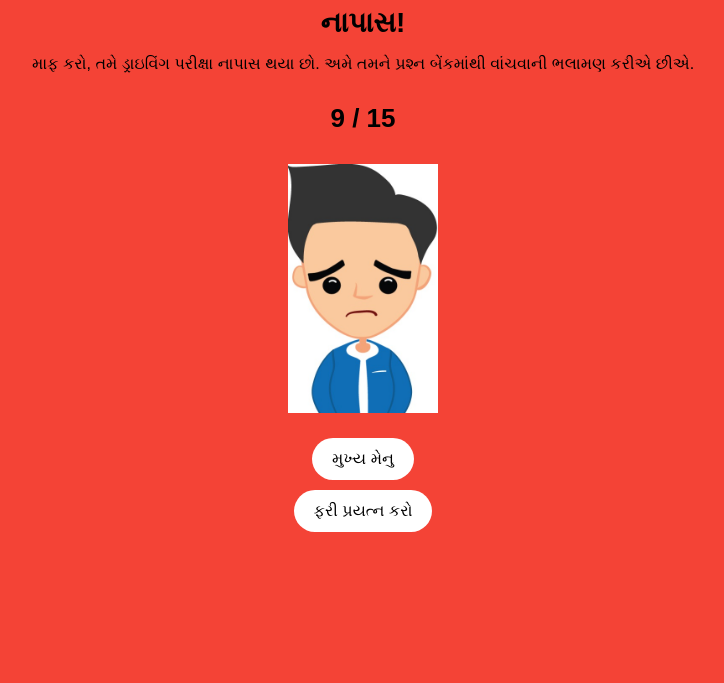
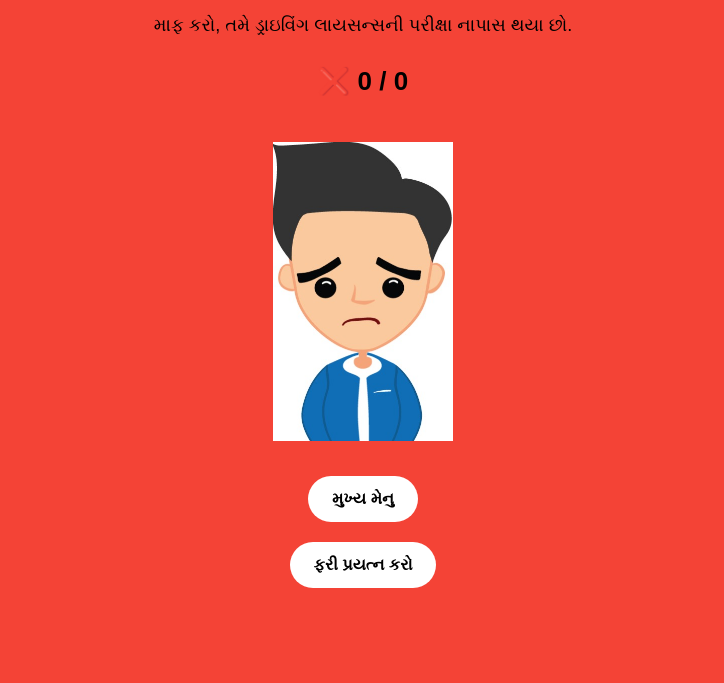
Before and after one commit to Sevmamra/rto-exam, a plain HTML site: page result.html in a window 1280 px wide. Shown: the part 157-840 px from the top of the page, without its empty margins (277-1001 px from the left). Drawn offline with Linux system fonts and the light colour scheme.

Commit message:
Update result.html

```diff
--- a/result.html
+++ b/result.html
@@ -2,10 +2,15 @@
 <html lang="gu">
 <head>
   <meta charset="UTF-8">
-  <title>Result</title>
+  <title>પરીક્ષા પરિણામ</title>
   <meta name="viewport" content="width=device-width, initial-scale=1.0">
   <style>
-    body { margin: 0; font-family: Arial, sans-serif; background: #111; color: #fff; text-align: center; }
+    body {
+      margin: 0;
+      font-family: Arial, sans-serif;
+      text-align: center;
+      color: #000;
+    }
     .result-box {
       padding: 20px;
       min-height: 100vh;
@@ -14,53 +19,75 @@
       justify-content: center;
       align-items: center;
     }
-    .result-box.pass { background: #8bc34a; color: #000; }
-    .result-box.fail { background: #f44336; color: #000; }
-    h1 { font-size: 28px; margin-bottom: 15px; }
-    p { font-size: 16px; margin: 0 10px 20px; }
-    .score { font-size: 26px; font-weight: bold; margin: 10px 0; }
-    .result-img { width: 150px; margin: 20px 0; }
+    .result-box.pass { background: #8bc34a; }
+    .result-box.fail { background: #f44336; }
+    h1 {
+      font-size: 32px;
+      margin: 20px 0;
+    }
+    p {
+      font-size: 18px;
+      margin: 10px 0 20px;
+    }
+    .score {
+      font-size: 26px;
+      font-weight: bold;
+      margin: 10px 0 20px;
+    }
+    .result-img {
+      width: 180px;
+      margin: 25px 0;
+    }
     .btn {
-      display: inline-block; padding: 12px 20px; margin: 5px;
-      background: #fff; color: #000; border-radius: 25px;
-      text-decoration: none; font-size: 16px;
+      display: inline-block;
+      padding: 14px 24px;
+      margin: 10px;
+      background: #fff;
+      color: #000;
+      border-radius: 30px;
+      text-decoration: none;
+      font-size: 16px;
+      font-weight: bold;
+    }
+    .btn:hover {
+      background: #f5f5f5;
     }
   </style>
 </head>
 <body>
 
 <div id="resultContainer" class="result-box">
-  <h1> પરિણામ</h1>
-  <p>તમે પરીક્ષા આપી છે.</p>
+  <h1>પરિણામ લોડ થઇ રહ્યું છે...</h1>
 </div>
 
 <script>
-  // Result data (yahan quiz se values aani chahiye)
-  const correct = 9;
-  const total = 15;
+  const urlParams = new URLSearchParams(window.location.search);
+  const correct = parseInt(urlParams.get('correct')) || 0;
+  const total = parseInt(urlParams.get('total')) || 0;
 
   const resultBox = document.getElementById("resultContainer");
-  let html = "";
 
   if(correct >= 11){
     resultBox.classList.add("pass");
-    html += `<h1>અભિનંદન!</h1>`;
-    html += `<p>તમે ડ્રાઇવિંગ લાયસન્સની પરીક્ષા પાસ કરી છે.</p>`;
-    html += `<div class="score">${correct} / ${total}</div>`;
-    html += `<img class="result-img" src="pass.png" alt="pass">`;
-    html += `<a class="btn" href="index.html">મુખ્ય મેનુ</a>`;
-    html += `<a class="btn" href="quiz.html">ફરી પ્રયત્ન કરો</a>`;
+    resultBox.innerHTML = `
+      <h1>અભિનંદન!</h1>
+      <p>તમે ડ્રાઇવિંગ લાયસન્સની પરીક્ષા પાસ કરી છે.</p>
+      <div class="score">✔️ ${correct} / ${total}</div>
+      <img class="result-img" src="pass.png" alt="Pass">
+      <a class="btn" href="index.html">મુખ્ય મેનુ</a>
+      <a class="btn" href="quiz.html">ફરી પ્રયત્ન કરો</a>
+    `;
   } else {
     resultBox.classList.add("fail");
-    html += `<h1>નાપાસ!</h1>`;
-    html += `<p>માફ કરો, તમે ડ્રાઇવિંગ પરીક્ષા નાપાસ થયા છો. અમે તમને પ્રશ્ન બેંકમાંથી વાંચવાની ભલામણ કરીએ છીએ.</p>`;
-    html += `<div class="score">${correct} / ${total}</div>`;
-    html += `<img class="result-img" src="fail.png" alt="fail">`;
-    html += `<a class="btn" href="index.html">મુખ્ય મેનુ</a>`;
-    html += `<a class="btn" href="quiz.html">ફરી પ્રયત્ન કરો</a>`;
+    resultBox.innerHTML = `
+      <h1>નાપાસ!</h1>
+      <p>માફ કરો, તમે ડ્રાઇવિંગ લાયસન્સની પરીક્ષા નાપાસ થયા છો.</p>
+      <div class="score">❌ ${correct} / ${total}</div>
+      <img class="result-img" src="fail.png" alt="Fail">
+      <a class="btn" href="index.html">મુખ્ય મેનુ</a>
+      <a class="btn" href="quiz.html">ફરી પ્રયત્ન કરો</a>
+    `;
   }
-
-  resultBox.innerHTML = html;
 </script>
 
 </body>
```
